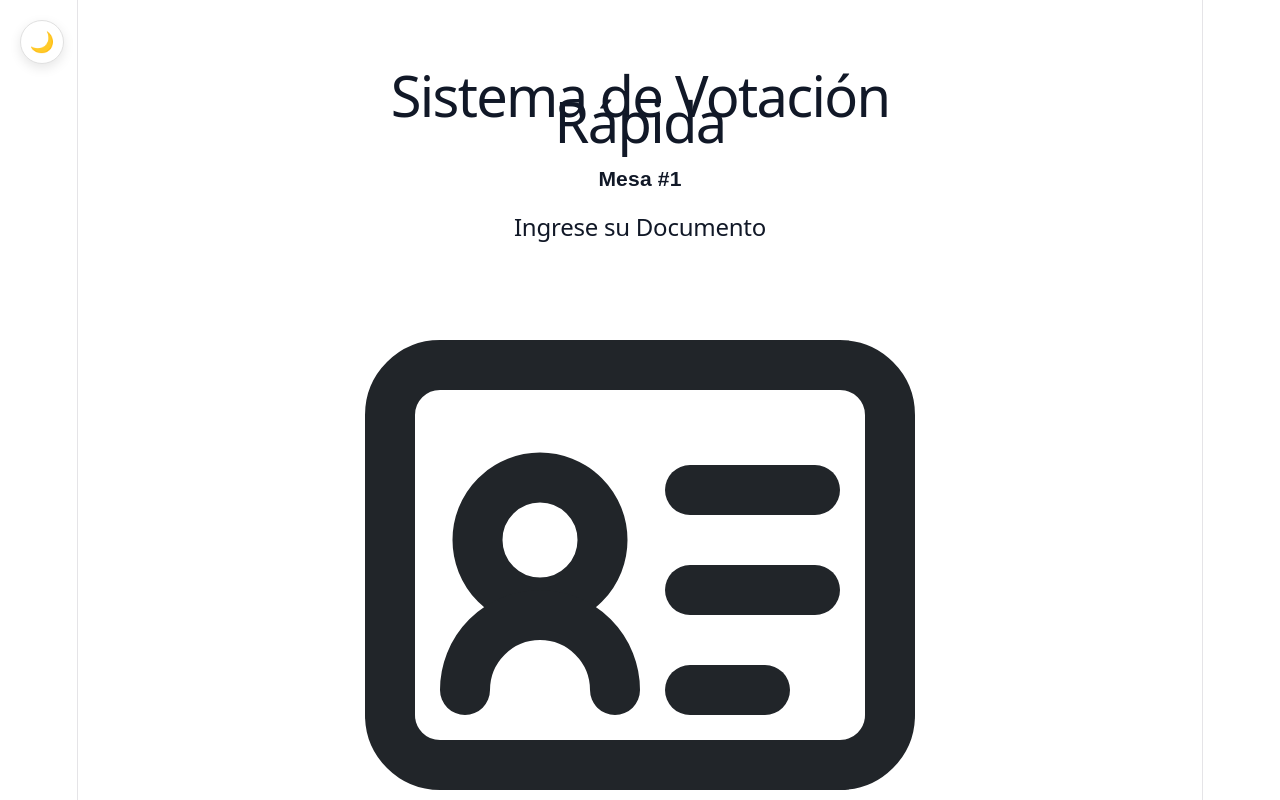
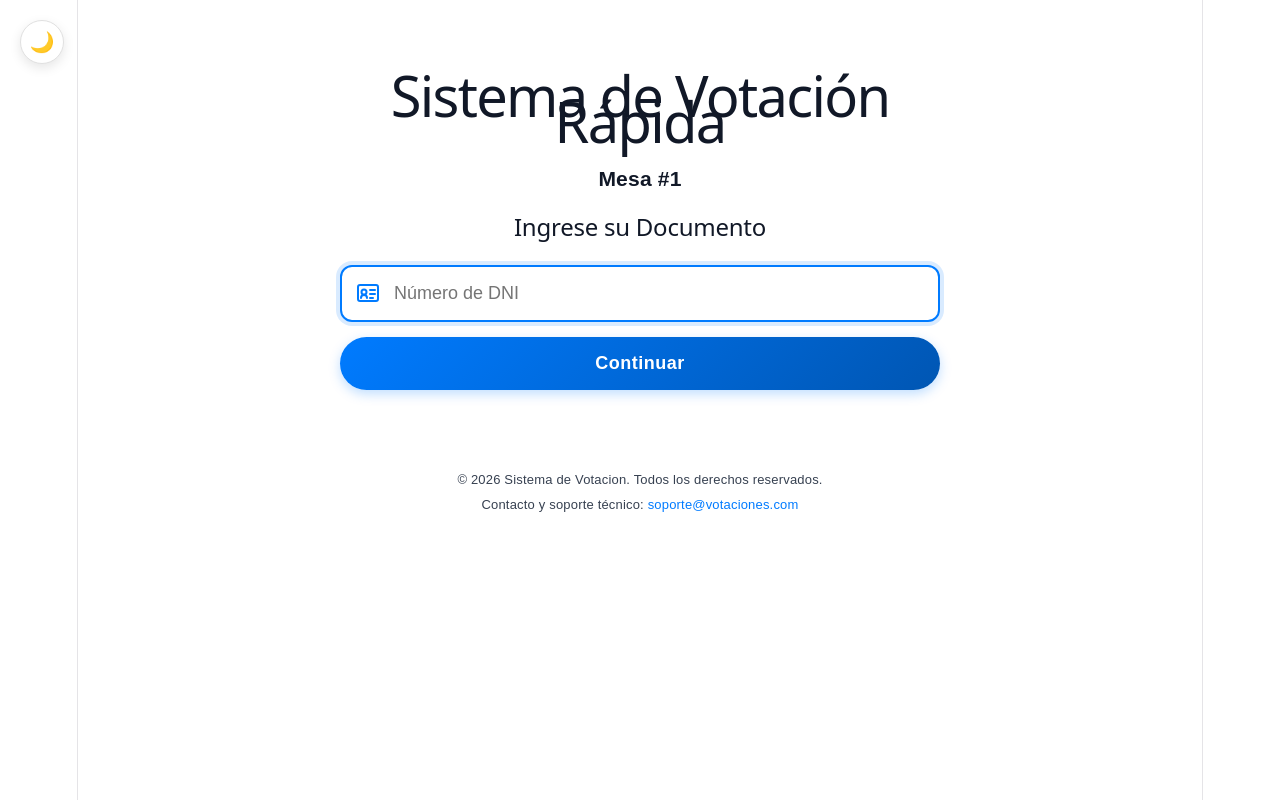
Before and after one commit to AngelSSJR/App-votaciones, a React (Vite) app in the folder Frontend/: page / in a window 1280 px wide. Shown: the top 800 px of the page. Built offline with nearby package versions, Linux system fonts and the light colour scheme.

Commit message:
feat: agregar icono y mejorar estilos en el campo de entrada de DNI

```diff
--- a/Frontend/src/App.css
+++ b/Frontend/src/App.css
@@ -21,13 +21,57 @@
     animation: fadeInSlide 0.6s ease-out forwards;
   }
 
-  .input-dni {
-    padding: 15px;
-    font-size: 18px;
-    text-align: center;
-    border: 1px solid #ccc;
-    border-radius: 5px;
-  }
+  /* Contenedor relativo para posicionar el icono */
+.input-dni-contenedor {
+  position: relative;
+  display: flex;
+  align-items: center;
+  width: 100%;
+}
+
+/* Icono de carnet DNI alineado a la izquierda */
+.icono-dni {
+  position: absolute;
+  left: 16px;
+  width: 24px;
+  height: 24px;
+  color: #6b7280;
+  pointer-events: none;
+  transition: color 0.3s ease;
+}
+
+/* Campo de texto con espacio para no tapar el icono */
+.input-dni {
+  width: 100%;
+  padding: 16px 16px 16px 52px; /* 52px a la izquierda para dejar espacio al icono */
+  font-size: 18px;
+  border: 2px solid #d1d5db;
+  border-radius: 12px;
+  background-color: #ffffff;
+  color: #111827;
+  box-sizing: border-box;
+  transition: all 0.2s ease;
+}
+
+/* Efecto de foco cuando el usuario hace clic para escribir */
+.input-dni:focus {
+  border-color: #007BFF;
+  outline: none;
+  box-shadow: 0 0 0 4px rgba(0, 123, 255, 0.15);
+}
+
+.input-dni-contenedor:focus-within .icono-dni {
+  color: #007BFF; /* El icono se ilumina de azul al escribir */
+}
+
+/* 🌙 Icono en modo oscuro */
+body.dark-mode .icono-dni {
+  color: #9ca3af;
+}
+
+body.dark-mode .input-dni-contenedor:focus-within .icono-dni {
+  color: #3b82f6;
+}
 
   .btn-continuar {
     padding: 16px 32px;
```
